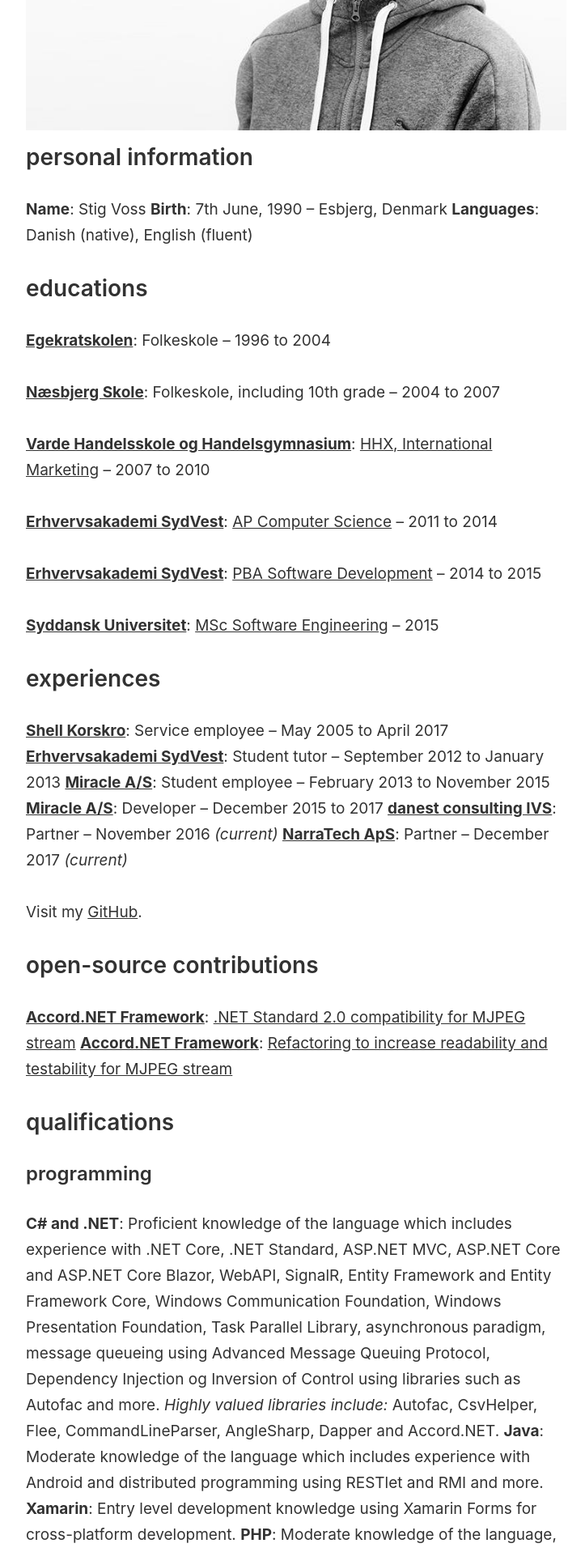
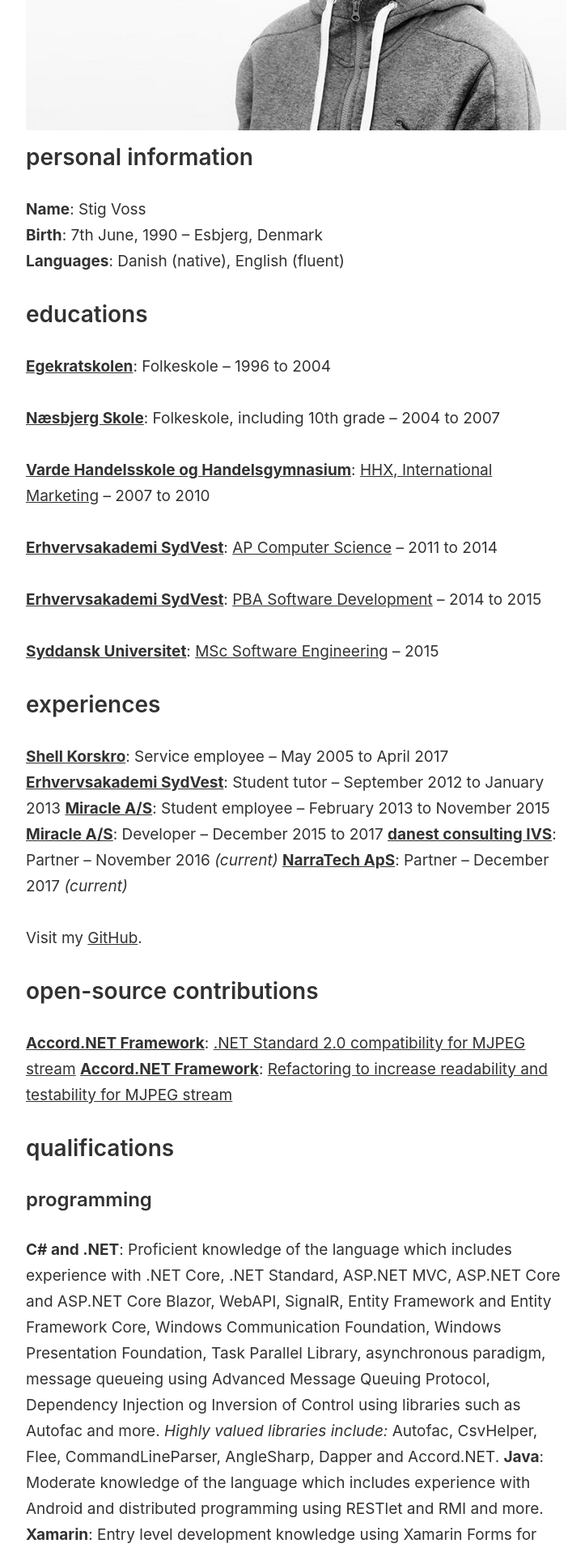
Before and after one commit to stigvoss/stigvoss.github.io-old, a Jekyll site: the page built from _pages/curriculum-vitae.md, in a window 1280 px wide. Shown: the part 421-2338 px from the top of the page at 81% size, without its empty margins (274-997 px from the left). Built offline with Jekyll 4.4.1, drawn with Linux system fonts in a browser that asks for light colours.

Commit message:
Experiment with break line in CV page.

```diff
--- a/_pages/curriculum-vitae.md
+++ b/_pages/curriculum-vitae.md
@@ -6,9 +6,9 @@ image: '/images/pages/about.jpeg'
 
 ## personal information
 
-**Name**: Stig Voss
-**Birth**: 7th June, 1990 – Esbjerg, Denmark
-**Languages**: Danish (native), English (fluent)
+**Name**: Stig Voss<br/>
+**Birth**: 7th June, 1990 – Esbjerg, Denmark<br/>
+**Languages**: Danish (native), English (fluent)<br/>
 
 ## educations
 
```
